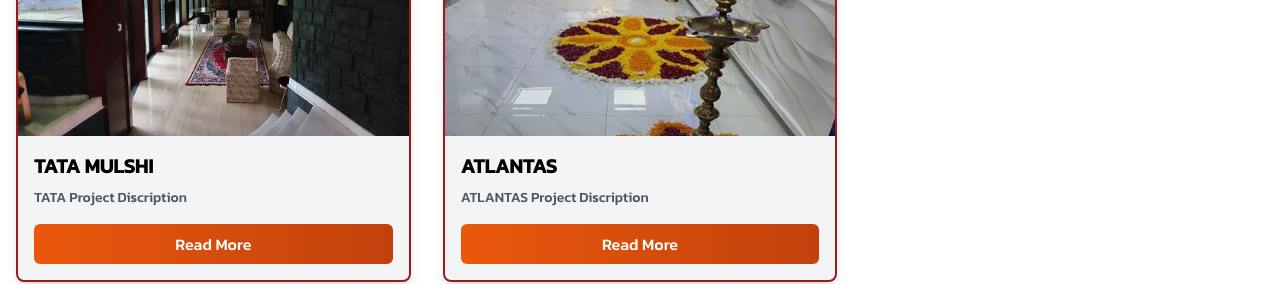
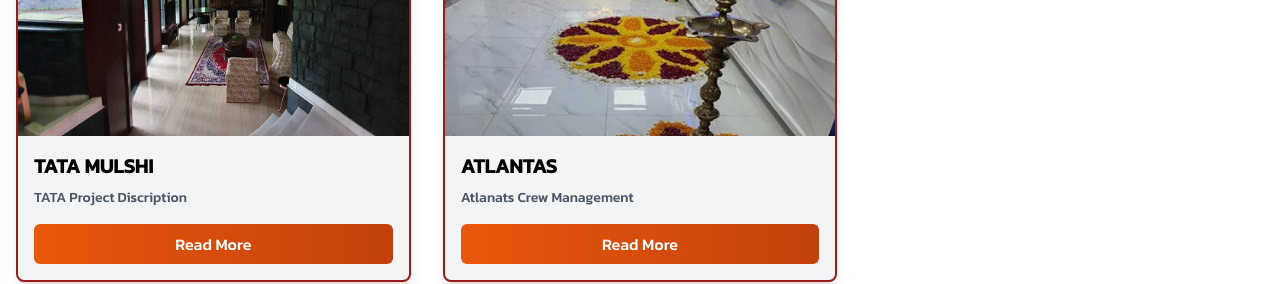
Before and after one commit to AkshayKalamkarr/supremeinfrastructure, a Next.js app: page /project/commercialprojects in a window 1280 px wide. Shown: the part 758-1042 px from the top of the page. Built offline with nearby package versions, Linux system fonts and the light colour scheme.

Commit message:
data updated

```diff
--- a/data/commercialprojects.js
+++ b/data/commercialprojects.js
@@ -36,10 +36,10 @@ export const projects = [
     slug: "project-2",
     title: "ATLANTAS",
     image: "/images/projects/ATLANTAS/atlantas-1.jpeg",
-    description: "ATLANTAS Project Discription",
+    description: "Atlanats Crew Management",
     fullDescription:
       "The project Atlantas Involved merging 8 offices into 1 single large space. The challenging, part was to keep the singularity of all office like ‘FIRE, ELECTRICAL & Washroom pipeline, so that in near future the offices can be leased out without making much modifications to the present setup. The Design was based on the young and vibrant People who were going to woirk. It Had a Pantry with all modern facility. The reception lobby depicted the line of work Atlanta’s was doing. The design was done with the latest tools like providing 3D walkways, which provided the client what the office will look like before it could be done.The space looks more beautiful with the Mood lights, Colour combinations of tiles & Furniture, Max Height Glass partition and used elements on wall decor from their Core filed.",
-    tagLine: "Project information",
+    tagLine: "Atlanats Crew Management",
     reraNumber: "P52000011751",
     highlights: [
       { icon: "Building2", description: "TOWNSHIP IN 3 ACRES" },
@@ -49,7 +49,7 @@ export const projects = [
       { icon: "CheckSquare", description: "OC RECEIVED code" },
     ],
     configuration: [
-      { flat: "1500 sqft", carpet: "135 Days" },
+      { flat: "7500 sqft", carpet: "120 Days" },
     ],
 
     galleryImages: [
```
